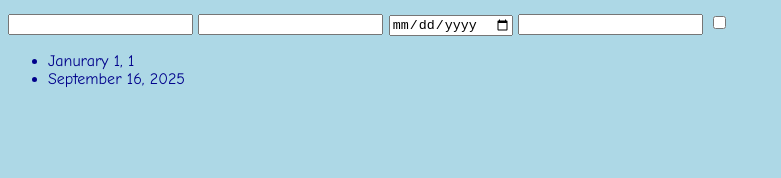
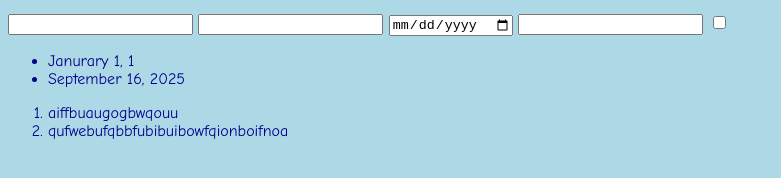
Before and after one commit to GauravPolsani/gauravpolsani.github.io, a plain HTML site: page index.html in a window 1280 px wide. Shown: the part 394-572 px from the top of the page, without its empty margins (0-781 px from the left). Drawn offline with Linux system fonts and the light colour scheme.

Commit message:
added OL

```diff
--- a/index.html
+++ b/index.html
@@ -29,5 +29,9 @@
         <li>Janurary 1, 1</li>
         <li>September 16, 2025</li>
     </ul>
+    <ol>
+        <li>aiffbuaugogbwqouu</li>
+        <li>qufwebufqbbfubibuibowfqionboifnoa</li>
+    </ol>
 </body>
 </html>
```
